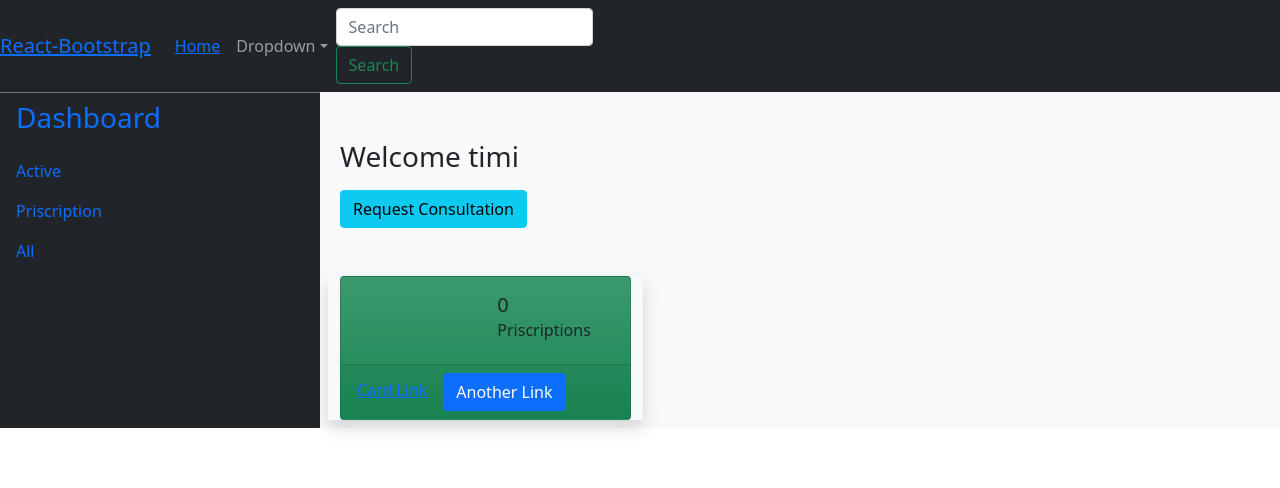
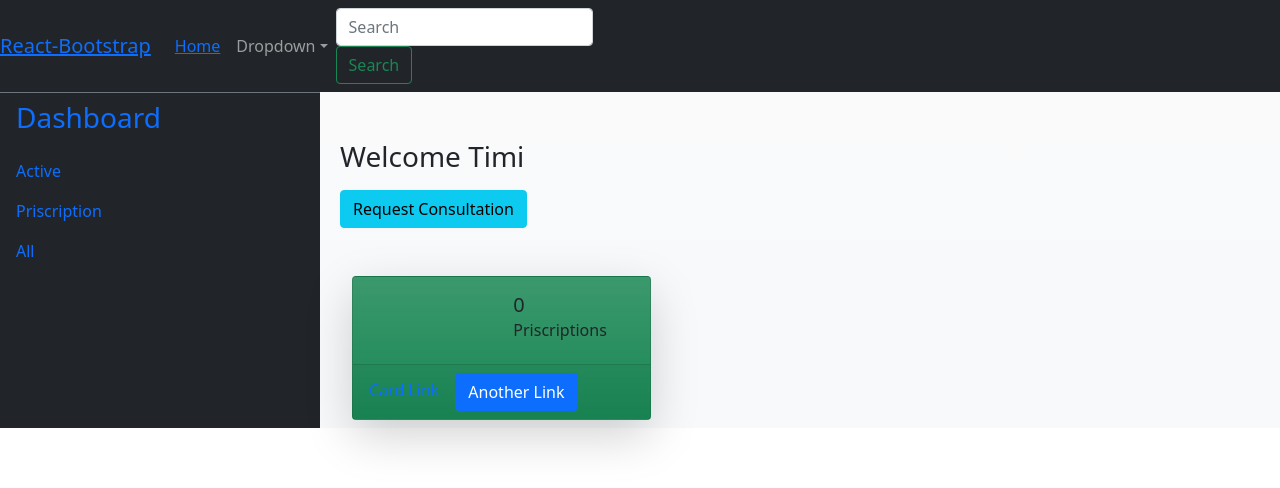
Before and after one commit to timilxr/Hospital-Management-System, a React (Create React App) app: page /dashboard in a window 1280 px wide. Shown: the top 488 px of the page. Built offline with nearby package versions, Linux system fonts and the light colour scheme.

Commit message:
protected route update

```diff
--- a/package.json
+++ b/package.json
@@ -2,6 +2,7 @@
   "name": "frontend",
   "version": "0.1.0",
   "private": true,
+  "proxy": "http://localhost:5000",
   "dependencies": {
     "@testing-library/jest-dom": "^5.14.1",
     "@testing-library/react": "^11.2.7",
--- a/src/App.js
+++ b/src/App.js
@@ -1,7 +1,8 @@
 import AuthProvider from './contexts/auth';
 import DrugsProvider from './contexts/drugs';
 import UsersProvider from './contexts/users';
-import ProtectedRoute from './components/protectedRoute';
+// import ProtectedRoute from './components/protectedRoute';
+import ProtectedRoute from './protected/protectedRoute';
 // import { Container } from 'react-bootstrap';
 import { BrowserRouter as Router, Route, Switch } from 'react-router-dom';
 
--- a/src/components/dashCard.jsx
+++ b/src/components/dashCard.jsx
@@ -4,7 +4,7 @@ import {Card, Button, Row, Col} from 'react-bootstrap';
 
 const DashCard = (props) => {
     return (
-        <Card bg={props.message.bg} className='bg-gradient'>
+        <Card bg={props.message.bg} className='bg-gradient shadow-lg'>
             {/* <Card.Img variant="top" src="holder.js/100px160" /> */}
             <Card.Body>
                 <Row>
--- a/src/pages/dashboard.jsx
+++ b/src/pages/dashboard.jsx
@@ -1,14 +1,13 @@
 import React, {useContext, useEffect} from 'react';
-import { Row, Col, Button, Jumbotron as div } from 'react-bootstrap';
+import { Row, Col } from 'react-bootstrap';
 import DashCard from '../components/dashCard';
-import DashNav from '../components/dashboardNav';
+// import DashNav from '../components/dashboardNav';
 import Loading from '../components/loading';
 import { AuthDispatchContext, AuthStateContext, requestConsult } from '../contexts/auth';
 import { DrugsDispatchContext, DrugsStateContext, getDrugs } from '../contexts/drugs';
 import { UsersDispatchContext, UsersStateContext, getUsers } from '../contexts/users';
 
 const Dashboard = (props) => {
-    const authDispatch = useContext(AuthDispatchContext);
     const drugsDispatch = useContext(DrugsDispatchContext);
     const usersDispatch = useContext(UsersDispatchContext);
     const authState = useContext(AuthStateContext);
@@ -30,18 +29,10 @@ const Dashboard = (props) => {
         },
     ];
 
-    const request = () => {
-        let newuser = {
-            ...usersState.users,
-            toBeConsulted: true
-        }
-        requestConsult(authDispatch, newuser);
-    }
-
     useEffect(()=>{
         getDrugs(drugsDispatch);
         getUsers(usersDispatch);
-    }, [drugsDispatch, usersDispatch, authState])
+    }, [drugsDispatch, usersDispatch, props.user])
 
     if (usersState.loading || drugsState.loading){
         return <Loading />
@@ -49,33 +40,19 @@ const Dashboard = (props) => {
 
     return(
         <div className='container-fluid'>
-            <Row>
-                <Col xs={5} md={3} variant='dark' className='bg-dark px-0'>
-                    <DashNav user={props.user}/>
-                </Col>
-                <Col className="bg-light bg-gradient ml-0">
-                    <div className='p-2 pt-3 pt-md-5'>
-                    <h3 className='mb-3'>Welcome {props.user.name}</h3>
-                        {!authState.user.toBeConsulted ?
-                         <Button variant="info" onClick={request}>Request Consultation</Button>
-                        :
-                        <h4 className="h4">Awaiting Consultation</h4> }
                         <Row className="mt-3 mt-md-5">
                             {content.map(item=>{
-                                if (authState.user.role === 'patient' && item.subtitle != 'priscriptions'){
+                                if (authState.user.role === 'patient' && item.subtitle !== 'priscriptions'){
                                     return <></>;
                                 }
                                 // else if (props.user.role === 'patient' && item.subtitle != 'Prescription')
                                     return(
-                                    <Col xs={12} sm={3} md={4} className='shadow' key={item.subtitle}>
+                                    <Col xs={12} sm={3} md={4} className='p-0' key={item.subtitle}>
                                         <DashCard message={item} />
                                     </Col>
                                 )
                             })}
                         </Row>
-                    </div>
-                </Col>
-            </Row>
         </div>
     )
 }
--- /dev/null
+++ b/src/protected/protectedRoute.jsx
@@ -0,0 +1,47 @@
+import React, {useEffect, useContext} from 'react';
+import { Row, Col, Button, Jumbotron as div } from 'react-bootstrap';
+import DashNav from '../components/dashboardNav';
+import Loading from '../components/loading';
+import { AuthStateContext, authenticateUser, AuthDispatchContext, requestConsult } from '../contexts/auth';
+import {Route, Redirect} from 'react-router-dom';
+
+const ProtectedRoute = ({ component: Component, ...rest }) => {
+    const {isLoggedIn, loading, user} = useContext(AuthStateContext);
+    const dispatch = useContext(AuthDispatchContext);
+     useEffect(()=>{
+         authenticateUser(dispatch);
+     }, [dispatch])
+
+    // console.log(isLoggedIn);
+    const request = () => {
+        let newuser = {
+            ...user,
+            toBeConsulted: true
+        }
+        requestConsult(dispatch, newuser);
+    }
+
+    if(loading){
+        return <Loading />;
+    }
+    return <div className='container-fluid'>
+    <Row>
+        <Col xs={5} md={3} variant='dark' className='bg-dark px-0'>
+            <DashNav user={user}/>
+        </Col>
+        <Col className="bg-light bg-gradient ml-0">
+            <div className='p-2 pt-3 pt-md-5'>
+            <h3 className='mb-3' style={{textTransform: 'capitalize'}}>Welcome {user.name}</h3>
+            {!user.toBeConsulted ?
+                         <Button variant="info" onClick={request}>Request Consultation</Button>
+                        :
+                        <h4 className="h4">Awaiting Consultation</h4> }
+                <Route {...rest} render={props => isLoggedIn ? <Component {...props} user={user} /> : <Redirect to='/' />}/>
+            </div>
+        </Col>
+    </Row>
+</div>
+    // return "Hello world";
+}
+
+export default ProtectedRoute;
```
Also changed, not shown: src/components/localstorage.jsx (added, +28 -0 lines), src/pages/users.jsx (added, +51 -0 lines).
